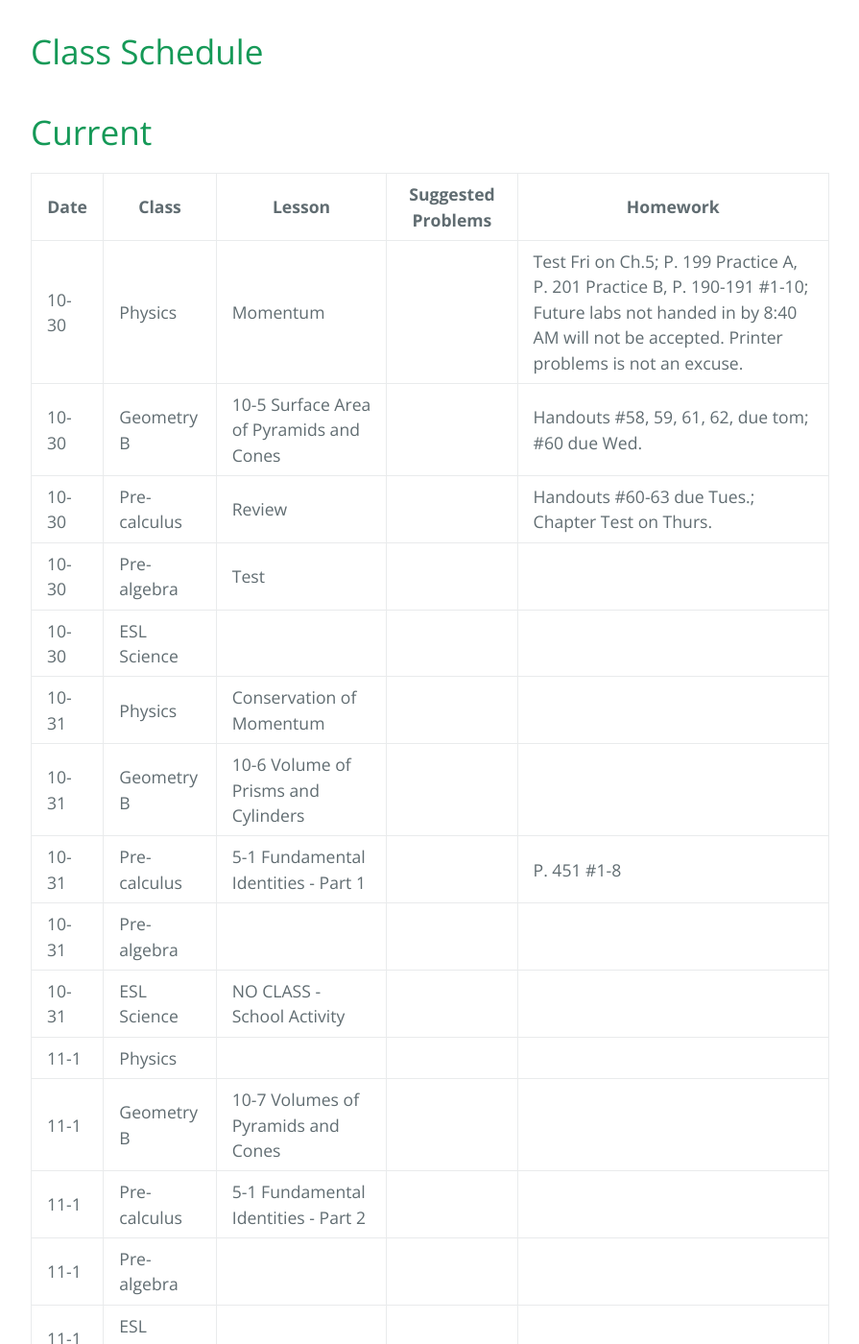
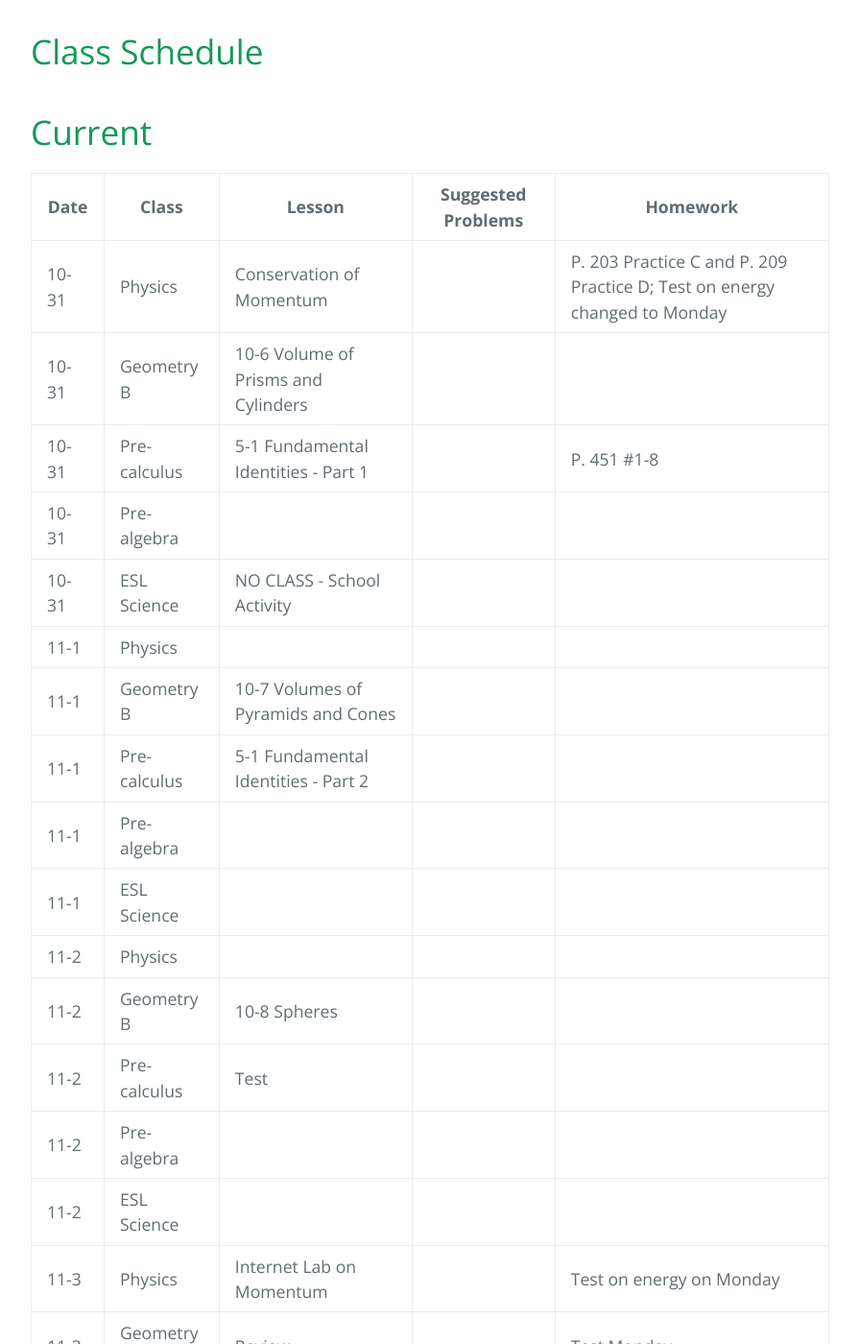
Before and after one commit to gpayoo/gpayoo, a Jekyll site: the page built from index.md, in a window 1280 px wide and 1400 px high, scrolled down 388 px. Shown: the whole window at 96% size, without its empty margins (192-1087 px from the left). Built offline with Jekyll 4.4.1, drawn with Linux system fonts in a browser that asks for light colours; our own code applies the rules of GitHub Pages for plain Markdown files; some of the changed text lies outside the part shown.

Commit message:
Update index.md

```diff
--- a/index.md
+++ b/index.md
@@ -10,12 +10,7 @@ layout: default
 
 | Date | Class | Lesson | Suggested Problems | Homework |
 | ---- | ----- | ------ | -------- | ---
-| 10-30 | Physics | Momentum  | | Test Fri on Ch.5; P. 199 Practice A, P. 201 Practice B, P. 190-191 #1-10; Future labs not handed in by 8:40 AM will not be accepted. Printer problems is not an excuse.
-| 10-30 | Geometry B |  10-5 Surface Area of Pyramids and Cones | |   Handouts #58, 59, 61, 62, due tom; #60 due Wed. |
-| 10-30 | Pre-calculus | Review | | Handouts #60-63 due Tues.; Chapter Test on Thurs.
-| 10-30 | Pre-algebra |  Test  | |
-| 10-30 | ESL Science |  |  |
-| 10-31 | Physics | Conservation of Momentum  | |
+| 10-31 | Physics | Conservation of Momentum  | | P. 203 Practice C and P. 209 Practice D; Test on energy changed to Monday
 | 10-31 | Geometry B |  10-6 Volume of Prisms and Cylinders | |  |
 | 10-31 | Pre-calculus | 5-1 Fundamental Identities - Part 1 | | P. 451 #1-8
 | 10-31 | Pre-algebra |   | |
@@ -30,7 +25,7 @@ layout: default
 | 11-2 | Pre-calculus | Test | |
 | 11-2 | Pre-algebra |   | |
 | 11-2 | ESL Science |  |  |
-| 11-3 | Physics | Test on Energy | |
+| 11-3 | Physics | Internet Lab on Momentum | | Test on energy on Monday
 | 11-3 | Geometry B | Review  | |  Test Monday |
 | 11-3 | Pre-calculus | | |
 | 11-3 | Pre-algebra |   | |
@@ -40,6 +35,11 @@ layout: default
 
 | Date | Class | Lesson | Suggested Problems | Homework |
 | ---- | ----- | ------ | -------- | ---
+| 10-30 | Physics | Momentum  | | Test Fri on Ch.5; P. 199 Practice A, P. 201 Practice B, P. 190-191 #1-10; Future labs not handed in by 8:40 AM will not be accepted. Printer problems is not an excuse.
+| 10-30 | Geometry B |  10-5 Surface Area of Pyramids and Cones | |   Handouts #58, 59, 61, 62, due tom; #60 due Wed. |
+| 10-30 | Pre-calculus | Review | | Handouts #60-63 due Tues.; Chapter Test on Thurs.
+| 10-30 | Pre-algebra |  Test  | |
+| 10-30 | ESL Science |  |  |
 | 10-26 | Physics | Internet Labs on Work & Energy | | Lab Report due Monday; MC due Monday; P. 181 Practice F due Thurs.
 | 10-26 | Geometry B | 10-4 Surface Area of Prisms & Cylinders  | |  Handouts #58, 59 due Tues.|
 | 10-26 | Pre-calculus | Trig. Functions - Word Problems | | Handouts #60-63 due Tues.; Chapter Test on Thurs.
```
